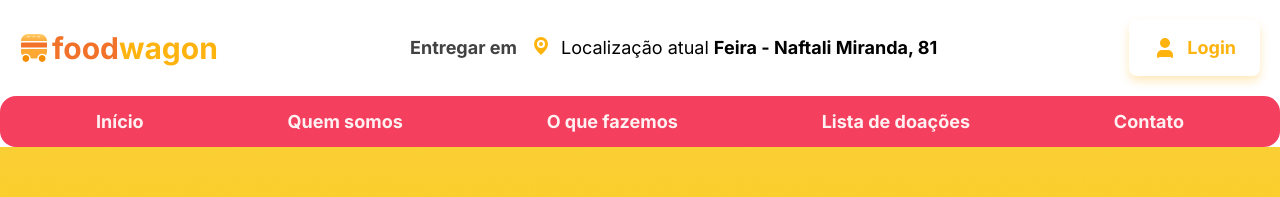
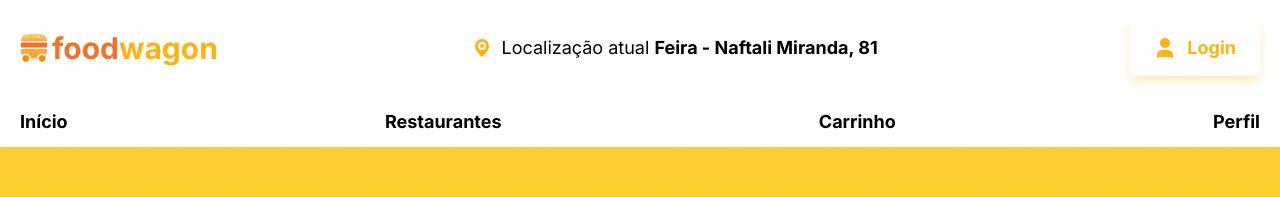
Before and after one commit to wellrenato12/CampaFoods, a React (Vite) app: page / in a window 1280 px wide. Shown: the top 197 px of the page. Built offline with nearby package versions, Linux system fonts and the light colour scheme.

Commit message:
Finalizando página inicial

```diff
--- a/src/components/Header/index.tsx
+++ b/src/components/Header/index.tsx
@@ -8,7 +8,7 @@ export function Header() {
   const [pageSize, setPageSize] = useState({
     width: window.innerWidth,
   })
-  const componentRender = pageSize.width > 640 ? <NavBar /> : <MenuMobile />
+  const componentRender = pageSize.width > 768 ? <NavBar /> : <MenuMobile />
 
   useEffect(() => {
     const handleSize = () => {
@@ -28,26 +28,25 @@ export function Header() {
 
   return (
     <>
-      <header className="max-w-[1440px] mx-auto flex items-center justify-between py-5 px-5 2xl:px-0">
+      <header className="max-w-[1440px] mx-auto mt-6 md:mt-0 flex flex-col gap-2 sm:gap-0 sm:flex-row items-center justify-between py-5 sm:px-5 2xl:px-0">
         <div className='flex items-center gap-1'>
           <img className="size-7" src={logo} alt="Imagem da logo" />
-          <div className="text-3xl font-bold">
+          <div className="text-2xl md:text-3xl font-bold">
             <span className="text-[#f17228]">food</span>
             <span className="text-[#ffb30e]">wagon</span>
           </div>
         </div>
 
-        <div className="flex items-center gap-3">
-          <span className="text-lg text-[#424242] font-bold">Entregar em</span>
-          <span className='flex gap-2'>
-            <MapPin fill='#ffb30e' className="text-white" />
-            <p className='text-lg'>Localização atual <strong>Feira - Naftali Miranda, 81</strong></p>
-          </span>
+        <div className='flex items-center gap-1 lg:gap-2'>
+          <MapPin fill='#ffb30e' className="text-white" />
+          <p className='text-sm lg:text-lg'>Localização atual <strong>Feira - Naftali Miranda, 81</strong></p>
         </div>
-        <button className='flex items-center gap-2.5 text-[#ffb30e] text-lg font-bold px-6 py-3.5 shadow-button-login rounded-lg'>
-          <User fill='#ffb30e' />
-          Login
-        </button>
+        {pageSize.width > 768 && (
+          <button className='flex items-center gap-2.5 text-[#ffb30e] text-lg font-bold px-6 py-3.5 shadow-button-login rounded-lg'>
+            <User fill='#ffb30e' />
+            Login
+          </button>
+        )}
       </header>
       {componentRender}
     </>
--- a/src/components/MenuMobile/index.tsx
+++ b/src/components/MenuMobile/index.tsx
@@ -1,15 +1,30 @@
-import { Menu, X } from 'lucide-react'
+import { House, Menu, ShoppingCart, User, Utensils, X } from 'lucide-react'
 import { useState } from 'react'
 import { Link } from 'react-router-dom'
 
 export function MenuMobile() {
   const [isOpen, setIsOpen] = useState(false)
   const Links = [
-    { name: 'INÍCIO', link: '/home' },
-    { name: 'QUEM SOMOS', link: '/about' },
-    { name: 'O QUE FAZEMOS', link: '/info' },
-    { name: 'LISTA DE DOACOES', link: '/listdonates' },
-    { name: 'CONTATO', link: '/contact' },
+    {
+      name: 'INÍCIO',
+      link: '/inicio',
+      icon: <House />
+    },
+    {
+      name: 'RESTAURANTES',
+      link: '/restaurantes' ,
+      icon: <Utensils />
+    },
+    {
+      name: 'CARRINHO',
+      link: '/carrinho',
+      icon: <ShoppingCart />
+    },
+    {
+      name: 'PERFIL',
+      link: '/perfil',
+      icon: <User />
+    },
   ]
 
   function handleIsOpen() {
@@ -18,26 +33,27 @@ export function MenuMobile() {
 
   return (
     <div
-      className="w-full fixed top-0 left-0 bg-rose-500 z-50"
+      className="w-full fixed top-0 left-0 bg-[#ffb30e] z-50"
     >
       <div className="items-center justify-between py-4 px-7">
         <div
           onClick={() => handleIsOpen()}
-          className="absolute right-8 top-0.5 cursor-pointer w-7 h-7"
+          className="absolute right-8 top-1 cursor-pointer w-7 h-7"
         >
-          {isOpen ? <X className='text-rose-500' /> : <Menu className='text-rose-50' />}
+          {isOpen ? <X className='text-black' /> : <Menu className='text-black' />}
         </div>
 
         <ul
-          className={`pt-12 pb-4 absolute bg-white z-[-1] left-0 w-full pl-9 transition-all duration-500 ease-in ${isOpen ? 'top-0' : 'top-[-490px]'
+          className={`pt-12 pb-4 absolute bg-[#ffb30e] z-[-1] left-0 w-full pl-9 transition-all duration-500 ease-in ${isOpen ? 'top-0' : 'top-[-490px]'
             }`}
         >
           {Links.map((link) => (
             <li key={link.name} className="md:ml-8 md:my-0 my-7 font-semibold ">
               <Link
                 to={link.link}
-                className="text-red-500 hover:text-red-700 transition-all"
+                className="text-black hover:text-red-700 transition-all flex gap-2"
               >
+                {link.icon}
                 {link.name}
               </Link>
             </li>
--- a/src/components/NavBar/index.tsx
+++ b/src/components/NavBar/index.tsx
@@ -2,22 +2,19 @@ import { Link } from "react-router-dom";
 
 export function NavBar() {
   return (
-    <nav className="bg-rose-500 rounded-2xl w-40 sm:w-auto">
-      <ul className="flex flex-col sm:flex-row items-center justify-between py-3 px-4 lg:px-24">
+    <nav className="max-w-[1440px] mx-auto">
+      <ul className="flex flex-col sm:flex-row items-center justify-between py-3 sm:px-5 2xl:px-0">
         <Link to="/home">
-          <li className="font-montserrat text-[18px] font-bold text-rose-50 hover:underline hover:scale-110 transition-all">Início</li>
+          <li className="text-[18px] font-bold hover:underline hover:scale-110 transition-all">Início</li>
         </Link>
         <Link to="/about">
-          <li className="font-montserrat text-[18px] font-bold text-rose-50 hover:underline hover:scale-110 transition-all">Quem somos</li>
+          <li className="text-[18px] font-bold hover:underline hover:scale-110 transition-all">Restaurantes</li>
         </Link>
         <Link to="/info">
-          <li className="font-montserrat text-[18px] font-bold text-rose-50 hover:underline hover:scale-110 transition-all">O que fazemos</li>
+          <li className="text-[18px] font-bold hover:underline hover:scale-110 transition-all">Carrinho</li>
         </Link>
         <Link to="/listdonates">
-          <li className="font-montserrat text-[18px] font-bold text-rose-50 hover:underline hover:scale-110 transition-all">Lista de doações</li>
-        </Link>
-        <Link to="/contact">
-          <li className="font-montserrat text-[18px] font-bold text-rose-50 hover:underline hover:scale-110 transition-all">Contato</li>
+          <li className="text-[18px] font-bold hover:underline hover:scale-110 transition-all">Perfil</li>
         </Link>
       </ul>
     </nav>
```
